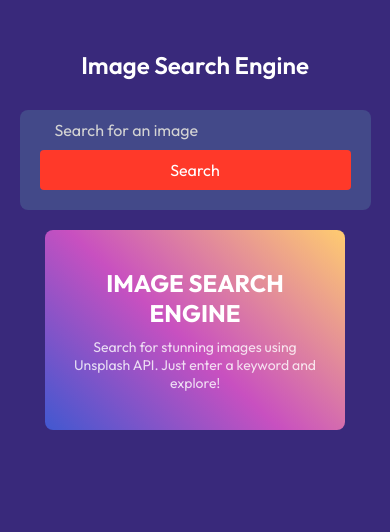
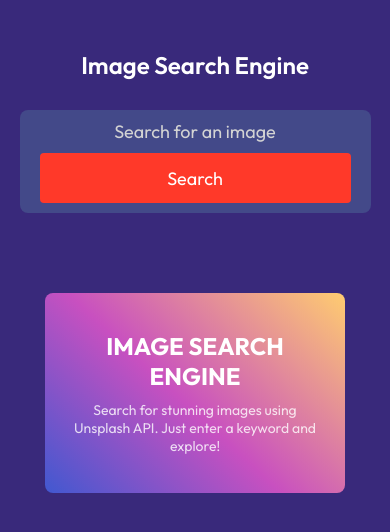
Before and after one commit to AyushT05/Image-Search-Engine, a plain HTML site: page index.html in a window 390 px wide. Drawn offline with Linux system fonts and the light colour scheme.

Commit message:
Update style.css

```diff
--- a/style.css
+++ b/style.css
@@ -1,3 +1,4 @@
+
 * {
     margin: 0;
     padding: 0;
@@ -116,29 +117,31 @@ form button {
 
 /* Responsive Styles */
 
-/* For tablets and smaller devices */
 @media (max-width: 1024px) {
-
-   #search-result {
-       grid-template-columns: repeat(2, 1fr); /* Two columns for tablets */
+    form {
+        flex-direction: column; /* Stack input and button vertically */
+        padding-bottom: 10px; /* Add some space at the bottom */
     }
 
-   form {
-       flex-direction: column; /* Stack input and button vertically */
-       padding-bottom:10px; /* Add some space at the bottom */
+    form input {
+        width: calc(100% - 20px); /* Full width with some margin */
+        height: 50px; /* Increased height for better usability */
+        margin-bottom: 10px; /* Space between input and button */
+        padding-left: 15px; /* Adjust padding for better appearance */
+        padding-right: 15px; /* Adjust padding for better appearance */
+        font-size: 18px; /* Increase font size for better readability */
+        text-align: center; /* Center the placeholder text */
     }
 
-   form input, form button {
-       width: calc(100% - 20px); /* Full width with some margin */
-       margin-bottom:10px; /* Space between input and button */
-       padding-left:10px; /* Adjust padding for better appearance */
-       padding-right:10px; /* Adjust padding for better appearance */
+    form button {
+        width: calc(100% - 20px); /* Make button full width as well */
+        height: 50px; /* Match height of input field */
+        font-size: 18px; /* Increase font size for better readability */
     }
 }
 
 /* For mobile devices */
 @media (max-width: 600px) {
-
     h1 {
         font-size: 24px; /* Smaller heading on mobile */
         margin-top: 50px; /* Reduced top margin for mobile view */
@@ -147,18 +150,28 @@ form button {
 
     #search-result {
         grid-template-columns: repeat(1, 1fr); /* Single column for mobile */
-       grid-gap :20px; /* Reduced gap between images */
+        grid-gap: 20px; /* Reduced gap between images */
     }
 
-   form input, form button {
+    form input {
         width: calc(100% - 20px); /* Full width with some margin on mobile view*/
-       height:auto ;/* Allow height to adjust based on content*/
-       padding-left:15px ;/* Adjust padding for better appearance*/
-       padding-right:15px ;/* Adjust padding for better appearance*/
-       font-size :16px ;/* Font size adjustment*/
+        height: 50px; /* Increased height for better usability on mobile */
+        padding-left: 15px; /* Adjust padding for better appearance */
+        padding-right: 15px; /* Adjust padding for better appearance */
+        font-size: 18px; /* Increase font size for better readability */
+        text-align: center; /* Center the placeholder text */
+    }
+
+    form button {
+        width: calc(100% - 20px); /* Make button full width as well */
+        height: 50px; /* Match height of input field */
+        font-size: 18px; /* Increase font size for better readability */
     }
 }
 
+/* Existing styles remain unchanged... */
+
+/* Card styles */
 /* Existing styles remain unchanged... */
 
 /* Card styles */
@@ -175,8 +188,24 @@ form button {
     perspective: 1000px;
     transition: all 0.5s cubic-bezier(0.23, 1, 0.320, 1);
     cursor: pointer;
-    margin: 20px auto; /* Center the card */
+    margin: 80px auto; /* Center the card */
+
+    /* Apply fade-in animation on load */
+    animation: fadeIn 1s ease-in-out forwards; /* Animation for card */
 }
+
+@keyframes fadeIn {
+    from {
+        opacity: 0; /* Start transparent */
+        transform: translateY(20px); /* Start slightly lower */
+    }
+    to {
+        opacity: 1; /* Fully visible */
+        transform: translateY(0); /* End at normal position */
+    }
+}
+
+/* Existing card content styles remain unchanged... */
 
 .card-content {
     padding: 20px;
```
Lines whose indentation alone changed are shown as unchanged.
